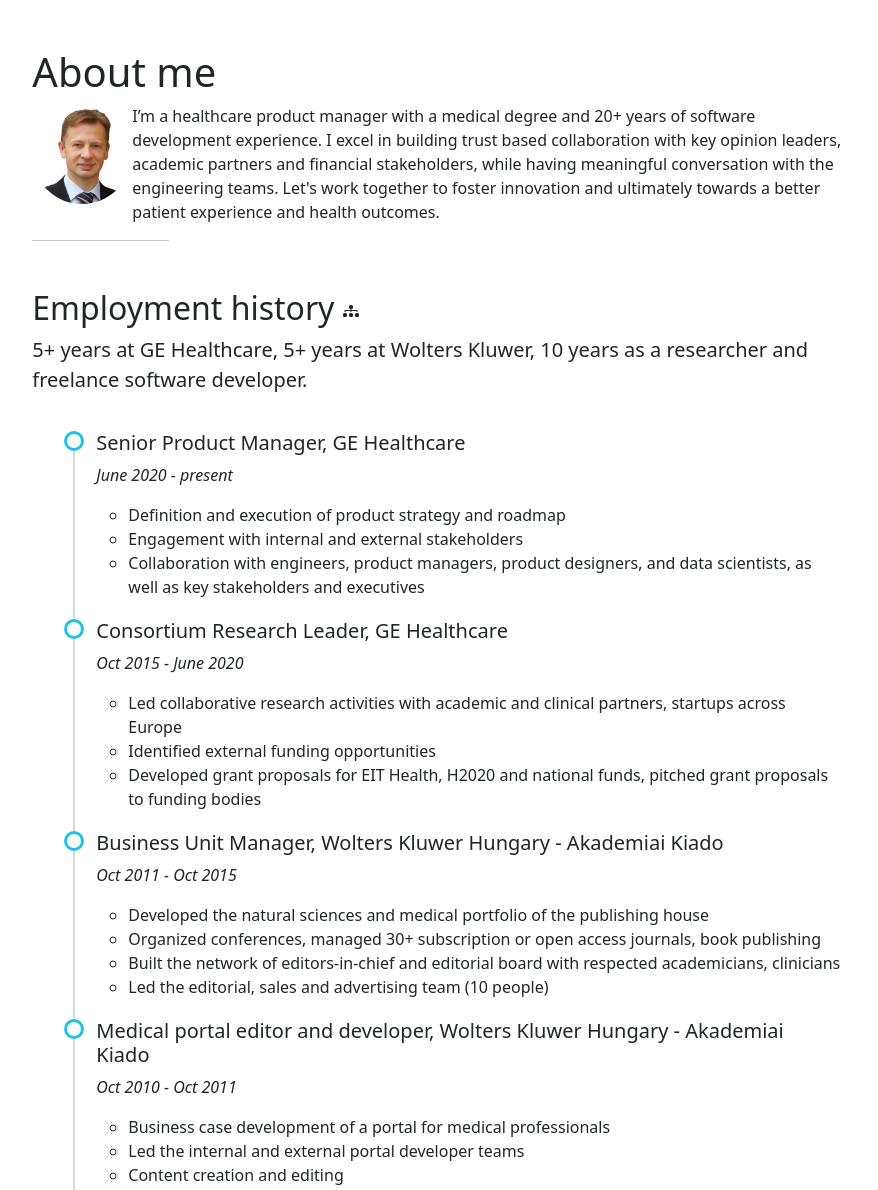
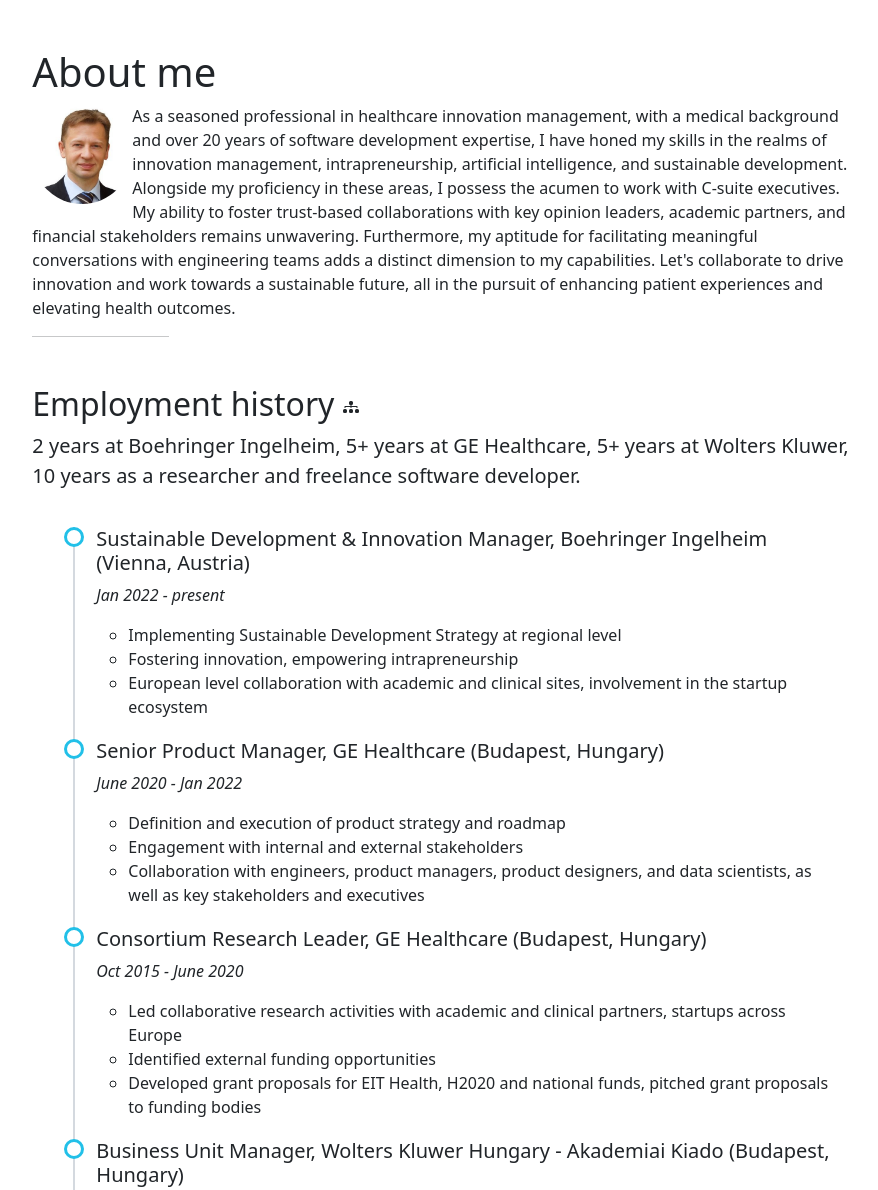
Before and after one commit to bencsikp/bencsikp.github.io, a plain HTML site: page index.html in a window 1280 px wide. Shown: the top 1190 px of the page, without its empty margins (197-1075 px from the left). Drawn offline with Linux system fonts and the light colour scheme.

Commit message:
Update about Boehringer Ingelheim work

```diff
--- a/index.html
+++ b/index.html
@@ -51,7 +51,9 @@
   <main>
     <h1>About me</h1>
     <img src="images/peterbencsik.jpg" alt="Peter Bencsik" class="rounded float-start rounded-circle" width="100">
-    <p class="">I’m a healthcare product manager with a medical degree and 20+ years of software development experience. I excel in building trust based collaboration with key opinion leaders, academic partners and financial stakeholders, while having meaningful conversation with the engineering teams. Let's work together to foster innovation and ultimately towards a better patient experience and health outcomes.</p>
+    <p class="">As a seasoned professional in healthcare innovation management, with a medical background and over 20 years of software development expertise, I have honed my skills in the realms of innovation management, intrapreneurship, artificial intelligence, and sustainable development.
+	    Alongside my proficiency in these areas, I possess the acumen to work with C-suite executives. My ability to foster trust-based collaborations with key opinion leaders, academic partners, and financial stakeholders remains unwavering. Furthermore, my aptitude for facilitating meaningful conversations with engineering teams adds a distinct dimension to my capabilities.
+	    Let's collaborate to drive innovation and work towards a sustainable future, all in the pursuit of enhancing patient experiences and elevating health outcomes.</p>
 
 
     <hr class="col-3 col-md-2 mb-5">
@@ -60,7 +62,7 @@
 <h2>Employment history <svg xmlns="http://www.w3.org/2000/svg" width="16" height="16" fill="currentColor" class="bi bi-diagram-3-fill" viewBox="0 0 16 16">
   <path fill-rule="evenodd" d="M6 3.5A1.5 1.5 0 0 1 7.5 2h1A1.5 1.5 0 0 1 10 3.5v1A1.5 1.5 0 0 1 8.5 6v1H14a.5.5 0 0 1 .5.5v1a.5.5 0 0 1-1 0V8h-5v.5a.5.5 0 0 1-1 0V8h-5v.5a.5.5 0 0 1-1 0v-1A.5.5 0 0 1 2 7h5.5V6A1.5 1.5 0 0 1 6 4.5v-1zm-6 8A1.5 1.5 0 0 1 1.5 10h1A1.5 1.5 0 0 1 4 11.5v1A1.5 1.5 0 0 1 2.5 14h-1A1.5 1.5 0 0 1 0 12.5v-1zm6 0A1.5 1.5 0 0 1 7.5 10h1a1.5 1.5 0 0 1 1.5 1.5v1A1.5 1.5 0 0 1 8.5 14h-1A1.5 1.5 0 0 1 6 12.5v-1zm6 0a1.5 1.5 0 0 1 1.5-1.5h1a1.5 1.5 0 0 1 1.5 1.5v1a1.5 1.5 0 0 1-1.5 1.5h-1a1.5 1.5 0 0 1-1.5-1.5v-1z"/>
 </svg></h2>
-			<p class="fs-5">5+ years at GE Healthcare, 5+ years at Wolters Kluwer, 10 years as a researcher and freelance software developer.</p>
+			<p class="fs-5">2 years at Boehringer Ingelheim, 5+ years at GE Healthcare, 5+ years at Wolters Kluwer, 10 years as a researcher and freelance software developer.</p>
 
 
 <div class="container">
@@ -69,8 +71,20 @@
 
 			<ul class="timeline">
 				<li>
-					<h5>Senior Product Manager, GE Healthcare</h5>
-					<p class="float-right">June 2020 - present</p>
+					<h5>Sustainable Development & Innovation Manager, Boehringer Ingelheim (Vienna, Austria)</h5>
+					<p class="float-right">Jan 2022 - present</p>
+					<ul>
+    					<li>Implementing Sustainable Development Strategy at regional level</li>
+                        <li>Fostering innovation, empowering intrapreneurship</li>
+                        <li>European level collaboration with academic and clinical sites, involvement in the startup ecosystem</li>
+                        </ul>
+				</li>
+
+
+
+				<li>
+					<h5>Senior Product Manager, GE Healthcare (Budapest, Hungary)</h5>
+					<p class="float-right">June 2020 - Jan 2022</p>
 					<ul>
     					<li>Definition and execution of product strategy and roadmap</li>
                         <li>Engagement with internal and external stakeholders</li>
@@ -80,7 +94,7 @@
 
 
 				<li>
-					<h5>Consortium Research Leader, GE Healthcare</h5>
+					<h5>Consortium Research Leader, GE Healthcare (Budapest, Hungary)</h5>
 					<p class="float-right">Oct 2015 - June 2020</p>
 					<ul>
     					<li>Led collaborative research activities with academic and clinical partners, startups across Europe</li>
@@ -91,7 +105,7 @@
 
 
 				<li>
-					<h5>Business Unit Manager, Wolters Kluwer Hungary - Akademiai Kiado</h5>
+					<h5>Business Unit Manager, Wolters Kluwer Hungary - Akademiai Kiado (Budapest, Hungary)</h5>
 					<p class="float-right">Oct 2011 - Oct 2015</p>
 					<ul>
     					<li>Developed the natural sciences and medical portfolio of the publishing house</li>
@@ -102,7 +116,7 @@
 				</li>
 
 				<li>
-					<h5>Medical portal editor and developer, Wolters Kluwer Hungary - Akademiai Kiado</h5>
+					<h5>Medical portal editor and developer, Wolters Kluwer Hungary - Akademiai Kiado (Budapest, Hungary)</h5>
 					<p class="float-right">Oct 2010 - Oct 2011</p>
 					<ul>
     					<li>Business case development of a portal for medical professionals</li>
```
